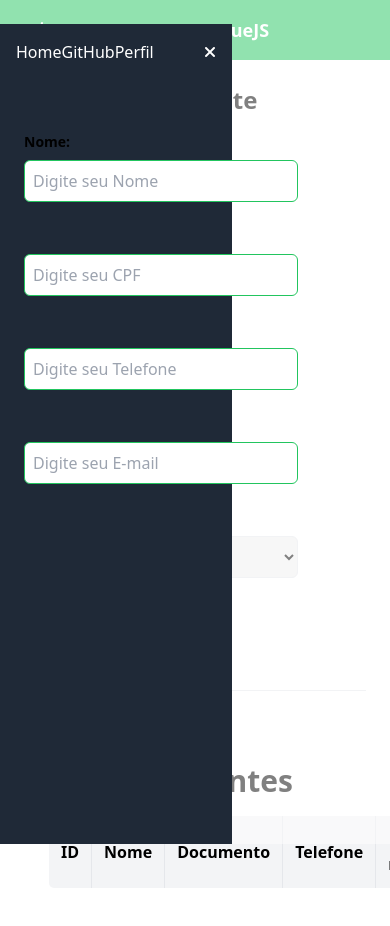
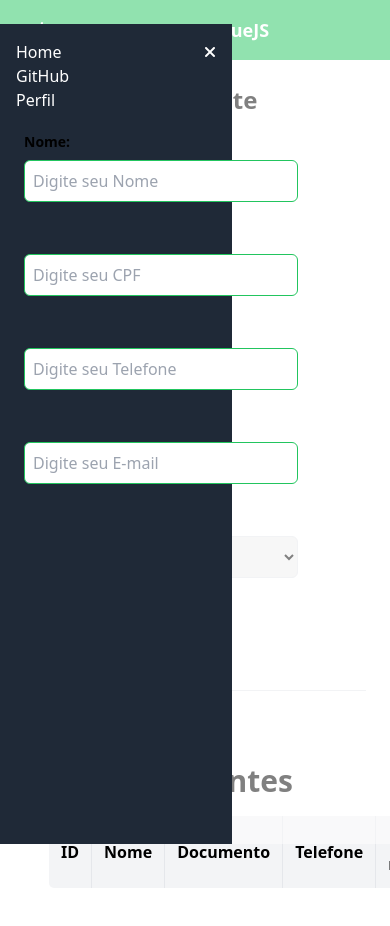
Before and after one commit to emersonamorim-dev/Cadastro-Clientes-Produtos-VueJS, a Vue app: page /clientes/cadastro in a window 390 px wide. Both pictures are taken after a click on the button 23 px from the left and 30 px from the top of the page. Shown: the top 926 px of the page. Built offline with nearby package versions, Linux system fonts and the light colour scheme.

Commit message:
Update AppHeader.vue

```diff
--- a/src/components/Header/AppHeader.vue
+++ b/src/components/Header/AppHeader.vue
@@ -48,9 +48,9 @@
           <i class="fas fa-times"></i>
         </button>
         <div class="submenu">
-          <router-link to="/home">Home</router-link>
-          <router-link to="/github">GitHub</router-link>
-          <router-link to="/perfil">Perfil</router-link>
+          <p>Home</p>
+          <p>GitHub</p>
+          <p>Perfil</p>
         </div>
       </div>
     </transition>
```
